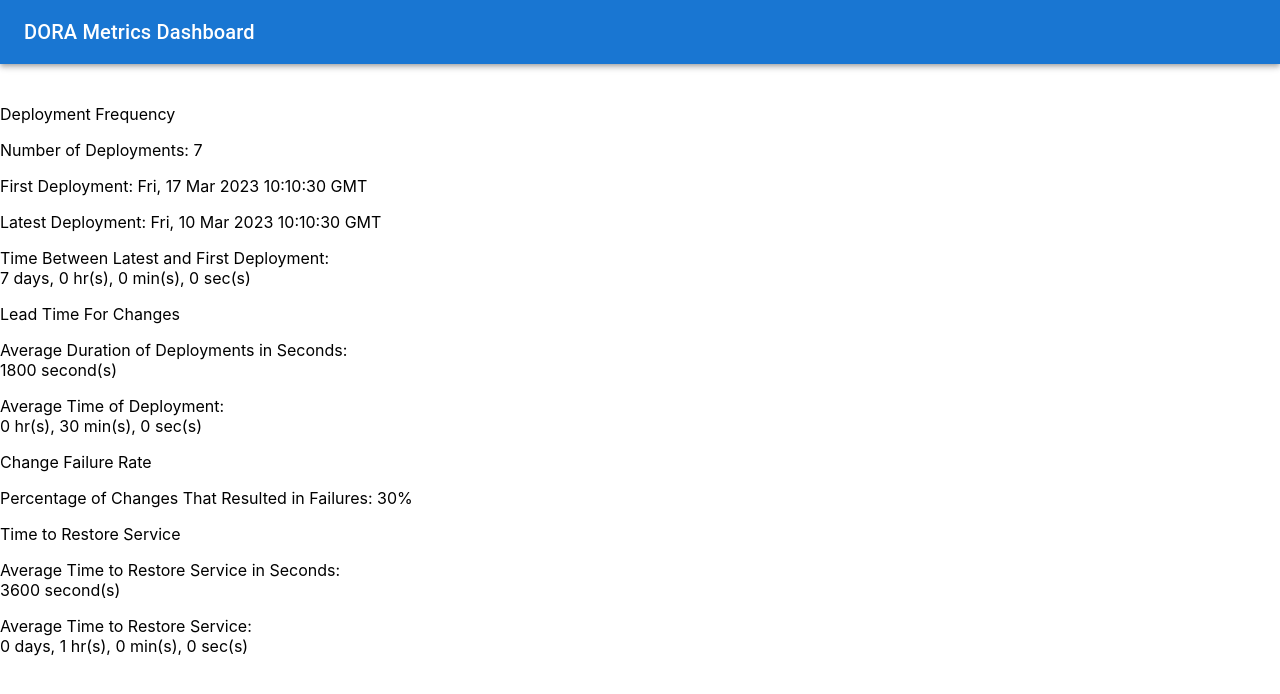
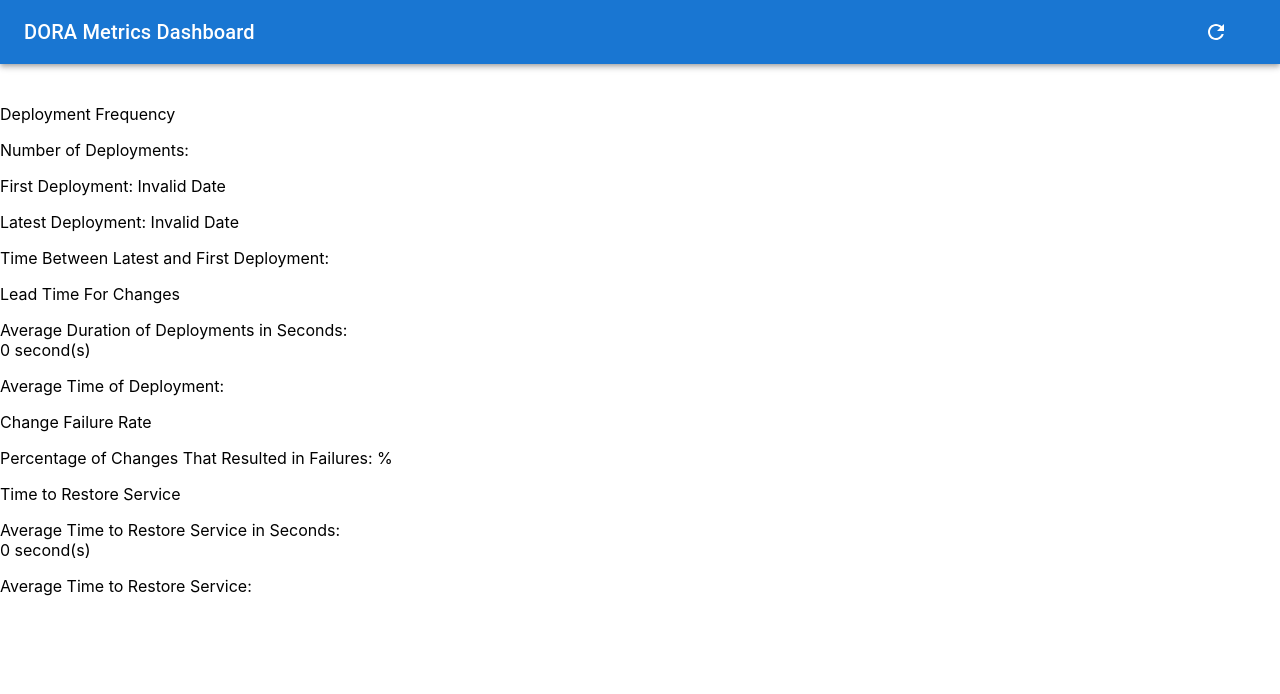
Before and after one commit to eoinkane/uni-honours, a React (Create React App) app in the folder frontend/: page / in a window 1280 px wide. Shown: the top 694 px of the page. Built offline with nearby package versions, Linux system fonts and the light colour scheme.

Commit message:
Moved the loading functionality to a onClick Handler from a refresh button

```diff
--- a/frontend/src/App.tsx
+++ b/frontend/src/App.tsx
@@ -1,7 +1,9 @@
-import React, { useState, useEffect } from 'react';
+import React, { useState } from 'react';
 import AppBar from '@mui/material/AppBar';
 import Toolbar from '@mui/material/Toolbar';
 import Typography from '@mui/material/Typography';
+import IconButton from '@mui/material/IconButton';
+import RefreshIcon from '@mui/icons-material/Refresh';
 
 interface DeploymentFrequencyData {
   numberOfDeployments: number;
@@ -34,7 +36,7 @@
 const App = () => {
   const [metricData, setMetricData] = useState<MetricData | null>(null);
 
-  useEffect(() => {
+  const loadHandler = async () => {
     setMetricData({
       deploymentFrequency: {
         numberOfDeployments: 7,
@@ -54,7 +56,7 @@
         meanTimeToRecoveryDuration: '0 days, 1 hr(s), 0 min(s), 0 sec(s)',
       }
     });
-  }, []);
+  };
 
   const renderContent = () => (
     <>
@@ -110,6 +112,16 @@
           <Typography variant="h6" sx={{ flexGrow: 1 }}>
             DORA Metrics Dashboard
           </Typography>
+          <IconButton
+            size="large"
+            edge="start"
+            color="inherit"
+            aria-label="menu"
+            sx={{ mr: 2 }}
+            onClick={loadHandler}
+          >
+            <RefreshIcon />
+          </IconButton>
         </Toolbar>
       </AppBar>
       {renderContent()}
```
